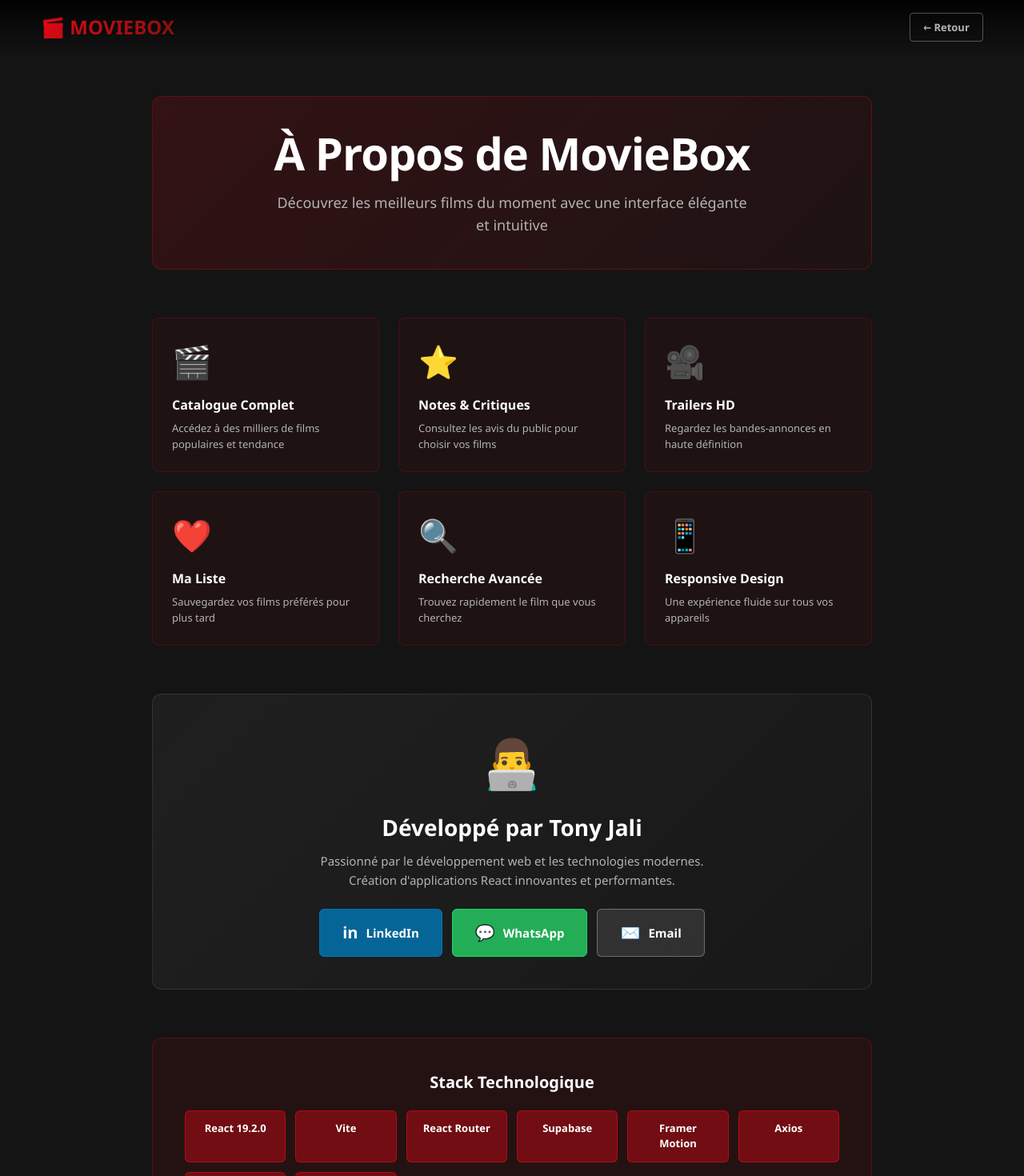
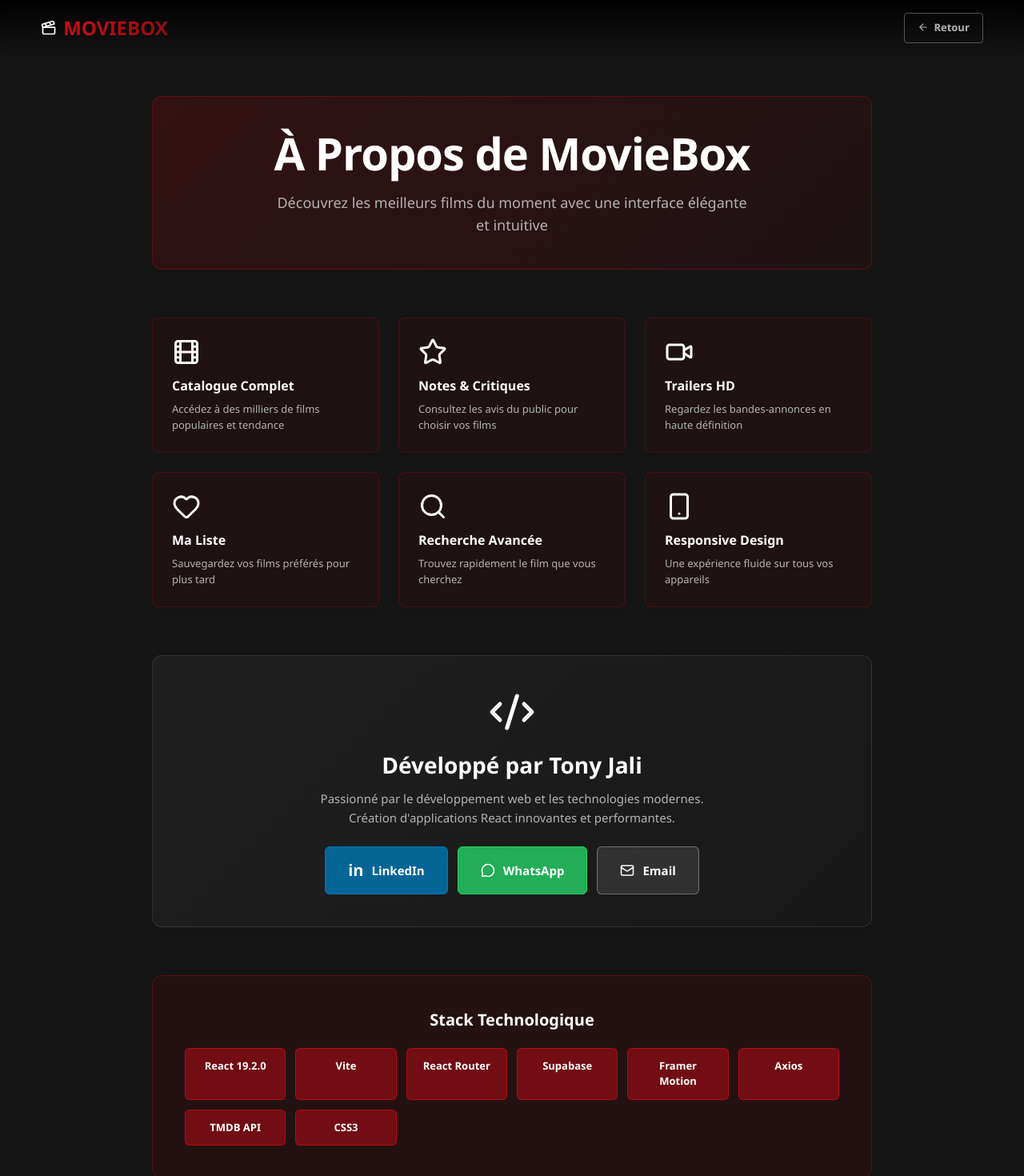
Before and after one commit to Tony-Jali/movie-box, a React (Vite) app: page /about in a window 1280 px wide. Shown: the top 1470 px of the page at 80% size. Built offline with nearby package versions, Linux system fonts and the light colour scheme.

Commit message:
Replace emoji glyphs with Lucide icons across UI

```diff
--- a/package.json
+++ b/package.json
@@ -13,6 +13,7 @@
     "@supabase/supabase-js": "^2.98.0",
     "axios": "^1.13.6",
     "framer-motion": "^12.35.0",
+    "lucide-react": "^0.539.0",
     "react": "^19.2.0",
     "react-dom": "^19.2.0",
     "react-router-dom": "^7.13.1"
--- a/src/About.jsx
+++ b/src/About.jsx
@@ -1,5 +1,6 @@
 import { useNavigate } from "react-router-dom";
 import { motion } from "framer-motion";
+import { ArrowLeft, Clapperboard, Code2, Film, Heart, Mail, MessageCircle, Search, Smartphone, Star, Video } from "lucide-react";
 
 export default function About() {
   const navigate = useNavigate();
@@ -43,7 +44,7 @@ export default function About() {
             WebkitTextFillColor: "transparent",
             backgroundClip: "text"
           }}>
-          🎬 MOVIEBOX
+          <span style={{ display: "inline-flex", alignItems: "center", gap: 8 }}><Clapperboard size={20} /> MOVIEBOX</span>
         </motion.div>
         <motion.button
           whileHover={{ background: "rgba(255,255,255,0.1)" }}
@@ -53,7 +54,7 @@ export default function About() {
             color: "#b3b3b3", padding: "8px 16px", borderRadius: 4,
             fontSize: 13, cursor: "pointer", fontWeight: 600
           }}>
-          ← Retour
+          <span style={{ display: "inline-flex", alignItems: "center", gap: 6 }}><ArrowLeft size={14} /> Retour</span>
         </motion.button>
       </motion.div>
 
@@ -100,32 +101,32 @@ export default function About() {
           }}>
           {[
             {
-              icon: "🎬",
+              icon: Film,
               title: "Catalogue Complet",
               desc: "Accédez à des milliers de films populaires et tendance"
             },
             {
-              icon: "⭐",
+              icon: Star,
               title: "Notes & Critiques",
               desc: "Consultez les avis du public pour choisir vos films"
             },
             {
-              icon: "🎥",
+              icon: Video,
               title: "Trailers HD",
               desc: "Regardez les bandes-annonces en haute définition"
             },
             {
-              icon: "❤️",
+              icon: Heart,
               title: "Ma Liste",
               desc: "Sauvegardez vos films préférés pour plus tard"
             },
             {
-              icon: "🔍",
+              icon: Search,
               title: "Recherche Avancée",
               desc: "Trouvez rapidement le film que vous cherchez"
             },
             {
-              icon: "📱",
+              icon: Smartphone,
               title: "Responsive Design",
               desc: "Une expérience fluide sur tous vos appareils"
             }
@@ -139,8 +140,8 @@ export default function About() {
                 border: "1px solid rgba(229,9,20,0.2)",
                 transition: "all 0.3s ease"
               }}>
-              <div style={{ fontSize: 40, marginBottom: 12 }}>
-                {feature.icon}
+              <div style={{ fontSize: 40, marginBottom: 12, display: "inline-flex", alignItems: "center", justifyContent: "center" }}>
+                <feature.icon size={36} />
               </div>
               <h3 style={{
                 fontSize: 16, fontWeight: 700, marginBottom: 8
@@ -166,7 +167,7 @@ export default function About() {
             textAlign: "center",
             marginBottom: 60
           }}>
-          <div style={{ fontSize: 60, marginBottom: 20 }}>👨‍💻</div>
+          <div style={{ marginBottom: 20, display: "flex", justifyContent: "center" }}><Code2 size={60} /></div>
           <h2 style={{
             fontSize: 28, fontWeight: 700, marginBottom: 12
           }}>
@@ -210,7 +211,7 @@ export default function About() {
                 cursor: "pointer", transition: "all 0.3s ease",
                 textDecoration: "none"
               }}>
-              <span style={{ fontSize: 20 }}>💬</span>
+              <MessageCircle size={18} />
               WhatsApp
             </motion.a>
 
@@ -225,7 +226,7 @@ export default function About() {
                 cursor: "pointer", transition: "all 0.3s ease",
                 textDecoration: "none"
               }}>
-              <span style={{ fontSize: 20 }}>✉️</span>
+              <Mail size={18} />
               Email
             </motion.a>
           </div>
@@ -290,7 +291,7 @@ export default function About() {
         }}>
         <p>
           © 2026 MovieBox — Données issues de TMDB API <br />
-          Développé avec ❤️ par Tony Jali
+          Développé avec passion par Tony Jali
         </p>
       </motion.div>
     </div>
--- a/src/Profile.jsx
+++ b/src/Profile.jsx
@@ -2,6 +2,7 @@ import { useEffect, useState } from "react";
 import { useNavigate } from "react-router-dom";
 import { createClient } from "@supabase/supabase-js";
 import { motion, AnimatePresence } from "framer-motion";
+import { ArrowLeft, BarChart3, Calendar, Clapperboard, Film, Heart, Play, Star, Trash2, Tv } from "lucide-react";
 
 const SUPABASE_URL = "https://zuriegsqtshtcyiytftg.supabase.co";
 const SUPABASE_ANON_KEY = "eyJhbGciOiJIUzI1NiIsInR5cCI6IkpXVCJ9.eyJpc3MiOiJzdXBhYmFzZSIsInJlZiI6Inp1cmllZ3NxdHNodGN5aXl0ZnRnIiwicm9sZSI6ImFub24iLCJpYXQiOjE3NzI4MDU5NzAsImV4cCI6MjA4ODM4MTk3MH0.09K-bABDaXEUvhgaG1Q_e38JLlj-ZDVunRvAUcI7JHs";
@@ -214,7 +215,7 @@ export default function Profile() {
               WebkitTextFillColor: "transparent",
               backgroundClip: "text"
             }}>
-            🎬 MOVIEBOX
+            <span style={{ display: "inline-flex", alignItems: "center", gap: 8 }}><Clapperboard size={20} /> MOVIEBOX</span>
           </motion.div>
 
           {/* Nav Links */}
@@ -237,7 +238,7 @@ export default function Profile() {
                 fontSize: 13, cursor: "pointer", fontWeight: 600,
                 transition: "all 0.2s"
               }}>
-              ← Accueil
+              <span style={{ display: "inline-flex", alignItems: "center", gap: 6 }}><ArrowLeft size={14} /> Accueil</span>
             </motion.button>
             <motion.button
               whileHover={{ background: "#c41006" }}
@@ -319,15 +320,15 @@ export default function Profile() {
             transition={{ delay: 0.3, duration: 0.5 }}
             style={{ padding: "0 4% 20px", display: "flex", gap: 12, flexWrap: "wrap" }}>
             {[
-              { id: "favorites", label: `📽️ Ma Liste (${parsedFavorites.length})` },
-              { id: "activity", label: "📊 Activité" }
+              { id: "favorites", label: `Ma Liste (${parsedFavorites.length})`, icon: Tv },
+              { id: "activity", label: "Activité", icon: BarChart3 }
             ].map(tab => (
               <motion.button
                 key={tab.id}
                 whileHover={{ y: -2 }}
                 className={`profile-tab ${activeTab === tab.id ? "active" : "inactive"}`}
                 onClick={() => setActiveTab(tab.id)}>
-                {tab.label}
+                <span style={{ display: "inline-flex", alignItems: "center", gap: 8 }}><tab.icon size={14} /> {tab.label}</span>
               </motion.button>
             ))}
           </motion.div>
@@ -371,7 +372,7 @@ export default function Profile() {
                       borderRadius: 12,
                       background: "linear-gradient(135deg, rgba(229,9,20,0.05), rgba(229,9,20,0.02))"
                     }}>
-                    <div style={{ fontSize: 64, marginBottom: 20 }}>🎬</div>
+                    <div style={{ marginBottom: 20, display: "flex", justifyContent: "center" }}><Clapperboard size={56} /></div>
                     <p style={{ fontSize: 24, color: "#b3b3b3", fontWeight: 700, marginBottom: 12 }}>
                       Votre liste est vide
                     </p>
@@ -390,7 +391,7 @@ export default function Profile() {
                         fontWeight: 700, fontSize: 16, cursor: "pointer",
                         boxShadow: "0 4px 12px rgba(229,9,20,0.4)"
                       }}>
-                      ▶ Découvrir les films
+                      <span style={{ display: "inline-flex", alignItems: "center", gap: 8 }}><Play size={16} fill="currentColor" /> Découvrir les films</span>
                     </motion.button>
                   </motion.div>
 
@@ -431,7 +432,7 @@ export default function Profile() {
                             <div className="fav-overlay">
                               {/* Rating */}
                               <div style={{ fontSize: 12, color: "#46d369", fontWeight: 700, marginBottom: 6 }}>
-                                ⭐ {movie.vote_average?.toFixed(1)} · {movie.release_date?.substring(0, 4)}
+                                <span style={{ display: "inline-flex", alignItems: "center", gap: 6 }}><Star size={12} fill="currentColor" /> {movie.vote_average?.toFixed(1)} · {movie.release_date?.substring(0, 4)}</span>
                               </div>
                               {/* Title */}
                               <div style={{ fontSize: 13, fontWeight: 700, color: "white", lineHeight: 1.3, marginBottom: 10 }}>
@@ -439,13 +440,13 @@ export default function Profile() {
                               </div>
                               {/* Buttons */}
                               <button className="view-btn" onClick={() => navigate(`/movie/${movie.id}`)}>
-                                ▶ Voir
+                                <span style={{ display: "inline-flex", alignItems: "center", gap: 6 }}><Play size={12} fill="currentColor" /> Voir</span>
                               </button>
                               <button
                                 className="remove-btn"
                                 onClick={() => removeFavorite(fav.id)}
                                 disabled={removingId === fav.id}>
-                                {removingId === fav.id ? "⏳..." : "✕ Retirer"}
+                                {removingId === fav.id ? "Suppression..." : <span style={{ display: "inline-flex", alignItems: "center", gap: 6 }}><Trash2 size={12} /> Retirer</span>}
                               </button>
                             </div>
                           </motion.div>
@@ -473,12 +474,12 @@ export default function Profile() {
                   gap: 16, marginBottom: 50
                 }}>
                   {[
-                    { label: "📽️ Films en liste", value: parsedFavorites.length, color: "#e50914" },
-                    { label: "⭐ Note moyenne", value: parsedFavorites.length > 0
+                    { label: "Films en liste", icon: Tv, value: parsedFavorites.length, color: "#e50914" },
+                    { label: "Note moyenne", icon: Star, value: parsedFavorites.length > 0
                         ? (parsedFavorites.reduce((acc, f) => acc + (f.parsed?.vote_average || 0), 0) / parsedFavorites.length).toFixed(1)
                         : "—", color: "#46d369" },
-                    { label: "🎬 Total vu", value: parsedFavorites.length, color: "#0ea5e9" },
-                    { label: "📅 Membre depuis", value: "2026", color: "#f59e0b" },
+                    { label: "Total vu", icon: Film, value: parsedFavorites.length, color: "#0ea5e9" },
+                    { label: "Membre depuis", icon: Calendar, value: "2026", color: "#f59e0b" },
                   ].map((stat, idx) => (
                     <motion.div
                       key={stat.label}
@@ -491,7 +492,7 @@ export default function Profile() {
                         borderRadius: 8, padding: "28px 24px"
                       }}>
                       <div style={{ fontSize: 13, color: "#b3b3b3", textTransform: "uppercase", letterSpacing: 1, marginBottom: 12, fontWeight: 600 }}>
-                        {stat.label}
+                        <span style={{ display: "inline-flex", alignItems: "center", gap: 6 }}><stat.icon size={14} /> {stat.label}</span>
                       </div>
                       <div style={{ fontSize: 40, fontWeight: 900, color: stat.color, lineHeight: 1 }}>
                         {stat.value}
@@ -507,7 +508,7 @@ export default function Profile() {
                     animate={{ opacity: 1, y: 0 }}
                     transition={{ delay: 0.3 }}>
                     <h2 style={{ fontSize: 20, fontWeight: 700, marginBottom: 20, color: "white", letterSpacing: "-0.5px" }}>
-                      ✨ Ajouts récents
+                      <span style={{ display: "inline-flex", alignItems: "center", gap: 8 }}><Heart size={18} /> Ajouts récents</span>
                     </h2>
                     <div style={{ display: "flex", gap: 12, overflowX: "auto", paddingBottom: 12 }}>
                       {parsedFavorites.slice(0, 10).map((fav, idx) => {
```
Also changed, not shown: src/App.jsx (+14 -11 lines), src/MovieDetail.jsx (+12 -11 lines), 1 other file (tests, documents, lock files or other folders).
